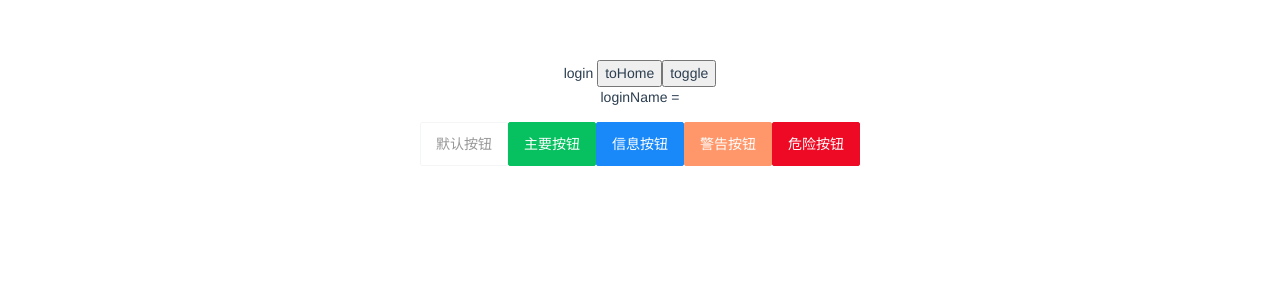
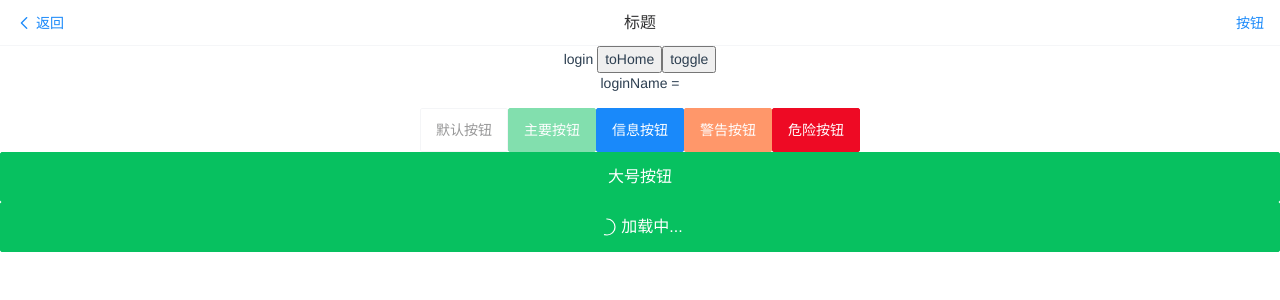
Before and after one commit to CaoBaoWang/vueSPA, a Vue app: page /#/login in a window 1280 px wide. Shown: the top 300 px of the page. Built offline with nearby package versions, Linux system fonts and the light colour scheme.

Commit message:
button navbar  通用样式

```diff
--- a/src/App.vue
+++ b/src/App.vue
@@ -29,7 +29,6 @@ export default {
   -moz-osx-font-smoothing: grayscale;
   text-align: center;
   color: #2c3e50;
-  margin-top: 60px;
 
 }
 
--- a/src/components/login.vue
+++ b/src/components/login.vue
@@ -1,5 +1,17 @@
 <template>
     <div>
+        <van-nav-bar
+                title="标题"
+                left-text="返回"
+                right-text="按钮"
+                left-arrow
+                @click-left="onClickLeft"
+                @click-right="onClickRight"
+        >
+<!--            <template #right>-->
+<!--                <van-icon name="search" size="22px"/>-->
+<!--            </template>-->
+        </van-nav-bar>
         login
         <button @click="toHome">toHome</button>
         <button @click="show=!show">toggle</button>
@@ -11,6 +23,8 @@
         <van-button type="info">信息按钮</van-button>
         <van-button type="warning">警告按钮</van-button>
         <van-button type="danger">危险按钮</van-button>
+        <van-button type="primary" size="large">大号按钮</van-button>
+        <van-button loading type="primary" loading-text="加载中..."  size="large">大号按钮</van-button>
 
 
     </div>
@@ -20,13 +34,19 @@
 <script>
     import Vue from 'vue';
     import { Button } from 'vant';
+    import { NavBar } from 'vant';
+    import { Icon } from 'vant';
 
+    Vue.use(Icon);
+
+    Vue.use(NavBar);
     Vue.use(Button);
+
     export default {
         name: "login",
         data: function () {
             return {
-                show: false
+                show: true
             }
         },
         methods: {
--- a/src/style/theme.less
+++ b/src/style/theme.less
@@ -1,6 +1,80 @@
-//@goods-action-button-danger-color:'pink'
+// Color Palette
+@black: #000;
+@white: #fff;
+@gray-1: #f7f8fa;
+@gray-2: #f2f3f5;
+@gray-3: #ebedf0;
+@gray-4: #dcdee0;
+@gray-5: #c8c9cc;
+@gray-6: #969799;
+@gray-7: #646566;
+@gray-8: #323233;
+@red: #ee0a24;
+@blue: #1989fa;
+@orange: #ff976a;
+@orange-dark: #ed6a0c;
+@orange-light: #fffbe8;
+@green: #07c160;
+
+// Component Colors
+@text-color: @gray-8;
+@active-color: @gray-2;
+@active-opacity: 0.7;
+@disabled-opacity: 0.5;
+@background-color: @gray-1;
+@background-color-light: #fafafa;
 
 
-@button-primary-color: black;
-@button-primary-background-color: yellow;
-@button-primary-border-color: yellow;
+// Font
+@font-size-xs: 10px;
+@font-size-sm: 12px;
+@font-size-md: 14px;
+@font-size-lg: 16px;
+@font-size-title:17px;
+@font-weight-bold: 500;
+@price-integer-font-family: Avenir-Heavy, PingFang SC, Helvetica Neue, Arial,
+sans-serif;
+
+@primary-color: #20A596;
+@disable-color :#AEAEAE ;
+
+
+//button
+@button-primary-color: @white;
+@button-primary-background-color: @primary-color;
+@button-primary-border-color: @primary-color;
+@button-large-height: 45px;
+@button-large-line-height: 43px;
+
+
+.van-button--disabled {
+  background: @disable-color;
+  border-color: @disable-color;
+}
+
+.van-button--large{
+  width: calc(100% - 76px);
+  padding:  0  38px;
+  border-radius: 23px;
+}
+.van-button {
+  font-size: @font-size-md;
+}
+
+.van-nav-bar {
+  padding-top: 24px;
+}
+
+
+
+//NavBar
+@nav-bar-background-color: @primary-color;
+@nav-bar-icon-color: @white;
+@nav-bar-text-color: @white;
+@nav-bar-title-text-color: @white;
+@nav-bar-title-font-size: @font-size-title;
+
+
+.van-nav-bar__text:active{
+  background: @primary-color;
+}
--- a/vue.config.js
+++ b/vue.config.js
@@ -9,11 +9,11 @@ module.exports = {
     loaderOptions: {
       less: {
         modifyVars: {
-          'font-size-sm': '13px',
-          'font-size-md': '15px',
-          'font-size-lg': '17px',
-          'goods-action-button-danger-color': 'red',
-          'goods-action-button-warning-color': 'blue',
+          // 'font-size-sm': '13px',
+          // 'font-size-md': '15px',
+          // 'font-size-lg': '17px',
+          // 'goods-action-button-danger-color': 'red',
+          // 'goods-action-button-warning-color': 'blue',
           // 或者可以通过 less 文件覆盖（文件路径为绝对路径）
           // hack: 'true; @import "C:\\Users\\Administrator\\WebstormProjects\\public\\src\\style\\theme.less";',
           hack: 'true; @import "'+__dirname+'\\src\\style\\theme.less";',
```
